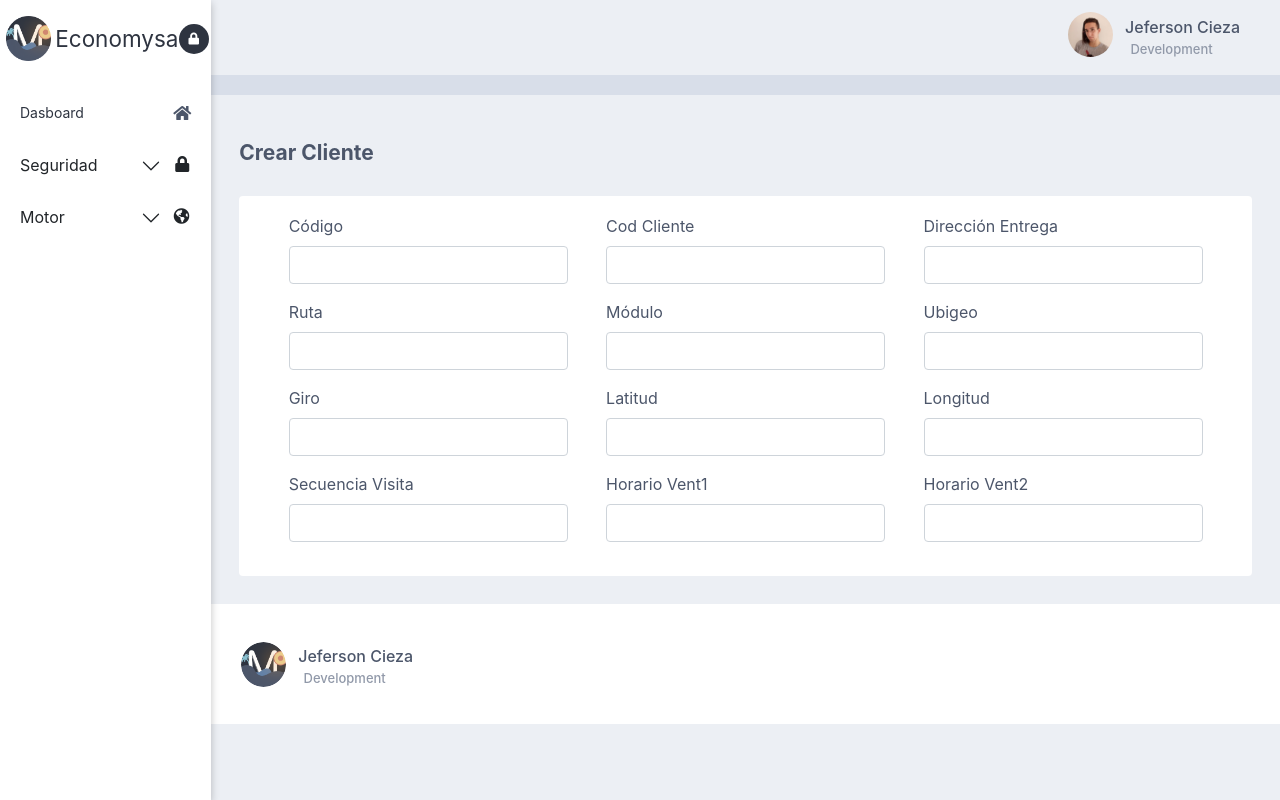
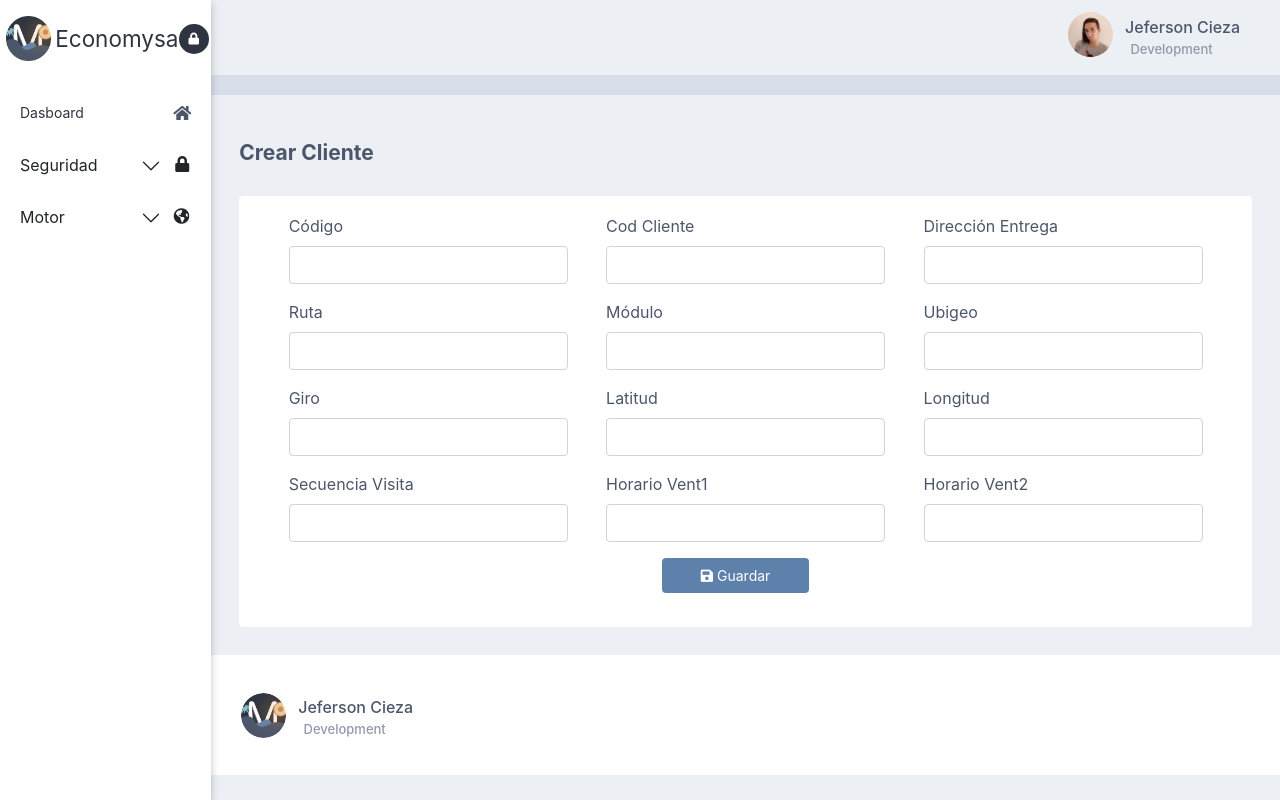
Before and after one commit to Linkhub-git/economysa-motor-front, a React (Create React App) app: page /motor/form-motor in a window 1280 px wide. Built offline with nearby package versions, Linux system fonts and the light colour scheme.

Commit message:
Button save done

```diff
--- a/src/components/Formularios/FormularioMotores.js
+++ b/src/components/Formularios/FormularioMotores.js
@@ -85,11 +85,12 @@ function FormularioMotores() {
                                    </Form.Group>
                         })}
                     </Form>
-                </div>
                 <div className='btns-container'>
                         <div className='btn-formContainer'>
+                            <button className='btn-saveForm'><i className="fas fa-save"></i> Guardar</button>
                         </div>
-                    </div>
+                </div>
+                </div>
         </div>
         <Footer/>
       </section>
```
